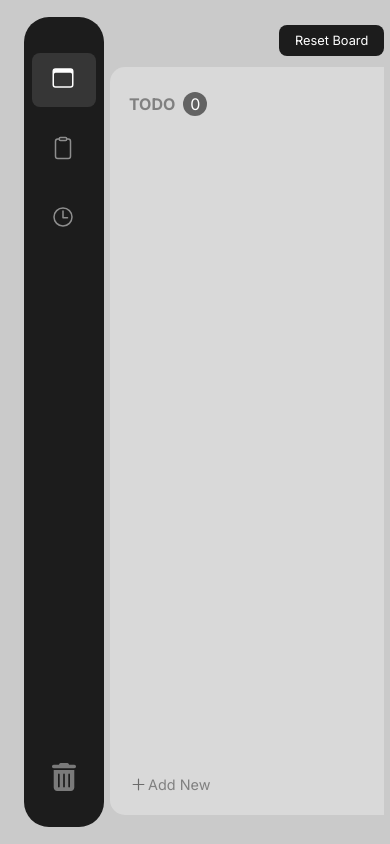
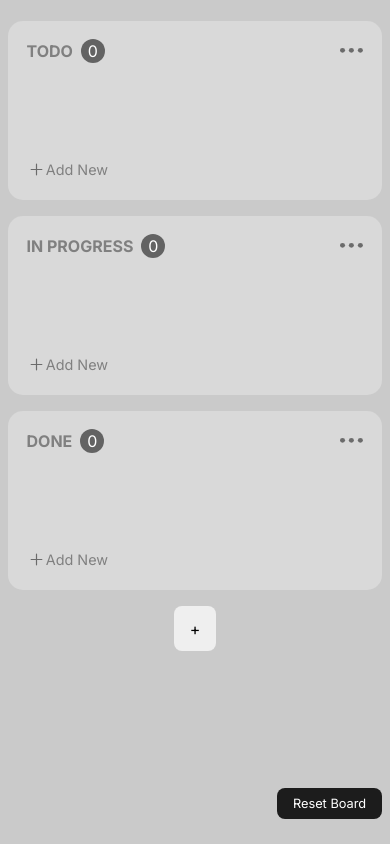
Before and after one commit to ShriramKhandbahale/ProductivityDash, a React (Vite) app: page /kanban in a window 390 px wide. Built offline with nearby package versions, Linux system fonts and the light colour scheme.

Commit message:
make board responsive

```diff
--- a/package.json
+++ b/package.json
@@ -4,7 +4,7 @@
   "version": "0.0.0",
   "type": "module",
   "scripts": {
-    "dev": "vite",
+    "dev": "vite --host",
     "build": "vite build",
     "lint": "eslint . --ext js,jsx --report-unused-disable-directives --max-warnings 0",
     "preview": "vite preview"
--- a/src/App.jsx
+++ b/src/App.jsx
@@ -1,7 +1,7 @@
 // packages
 import { Route, Routes } from 'react-router-dom'
 import { DragDropContext } from 'react-beautiful-dnd'
-import { useContext } from 'react';
+import { useContext, useState, useEffect } from 'react';
 
 // components
 import { Sidebar } from './components';
@@ -12,6 +12,20 @@ import { Home, Kanban, Todo, Pomodoro } from './pages'
 
 const App = () => {
   const { boardData, setBoardData } = useContext(KanbanContext)
+  const [isMobile, setIsMobile] = useState(window.innerWidth < 500);
+
+
+  useEffect(() => {
+    const handleResize = () => {
+      setIsMobile(window.innerWidth < 500);
+    };
+
+    window.addEventListener('resize', handleResize);
+
+    return () => {
+      window.removeEventListener('resize', handleResize);
+    };
+  }, []);
 
   const handleCardDragDrop = (results) => {
     const { source, destination, type } = results;
@@ -66,7 +80,8 @@ const App = () => {
         <div className="App__container">
 
           <div className="App__container__sidebar">
-            <Sidebar />
+
+            {isMobile ? "" : <Sidebar />}
           </div>
 
           <div className="App__container__app">
--- a/src/styles/components/_DraggableCard.scss
+++ b/src/styles/components/_DraggableCard.scss
@@ -44,4 +44,20 @@
             }
         }
     }
+
+    @media screen and (max-width: 500px) {
+        width: 32ch;
+    }
+
+    @media screen and (max-width: 400px) {
+        width: 28ch;
+    }
+
+    @media screen and (max-width: 360px) {
+        width: 26ch;
+    }
+
+    @media screen and (max-width: 340px) {
+        width: 24ch;
+    }
 }
--- a/src/styles/components/_KanbanBlock.scss
+++ b/src/styles/components/_KanbanBlock.scss
@@ -134,4 +134,11 @@
             }
         }
     }
+
+    @media screen and (max-width: 500px) {
+        min-width: 100%;
+    }
+
+    @media screen and (max-width: 400px) {
+    }
 }
--- a/src/styles/layout/_App.scss
+++ b/src/styles/layout/_App.scss
@@ -11,6 +11,10 @@
 
             display: flex;
             align-items: center;
+
+            @media screen and (max-width: 500px) {
+                margin-left: 0;
+            }
         }
 
         &__app {
--- a/src/styles/layout/_Kanban.scss
+++ b/src/styles/layout/_Kanban.scss
@@ -20,6 +20,10 @@
             display: flex;
             justify-content: flex-end;
             align-items: center;
+
+            @media screen and (max-width: 500px) {
+                order: 1;
+            }
 
             button {
                 background: $secondary-clr;
@@ -57,6 +61,15 @@
                     outline: none;
                 }
             }
+
+            @media screen and (max-width: 500px) {
+                flex-direction: column;
+
+                &::-webkit-scrollbar {
+                    width: 0;
+                }
+            }
         }
+
     }
 }
```
